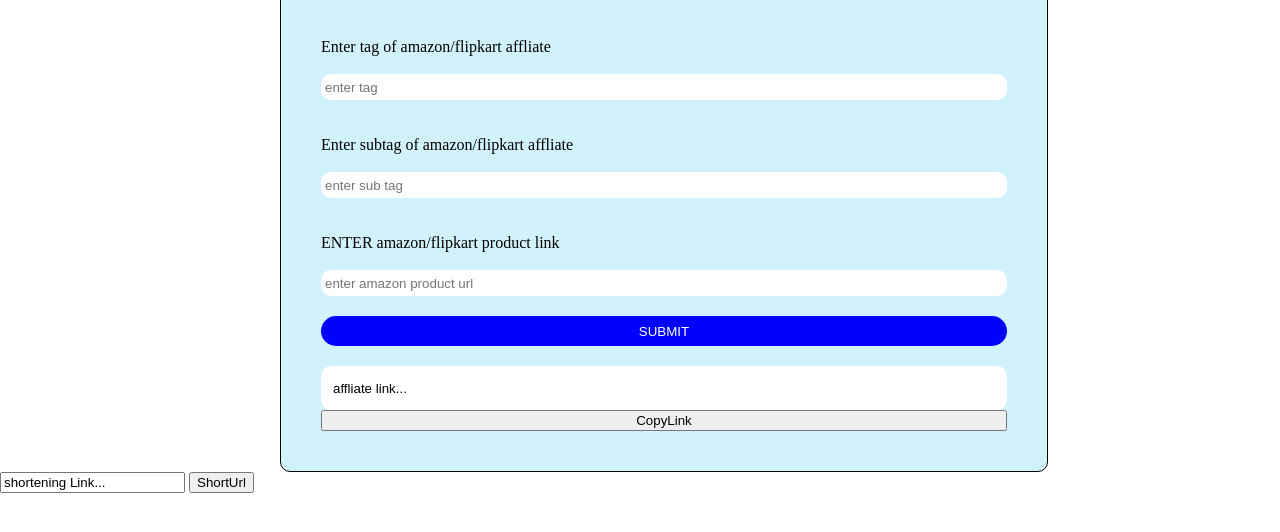
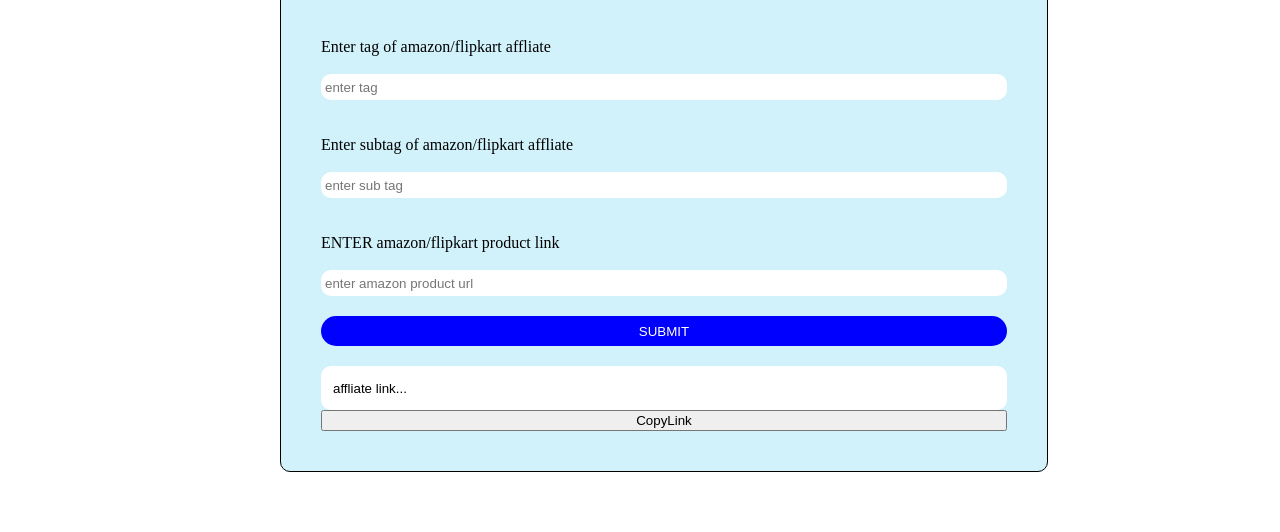
Before and after one commit to harsh11-11/affliate, a plain HTML site: page index.html in a window 1280 px wide. Shown: the part 98-630 px from the top of the page. Drawn offline with Linux system fonts and the light colour scheme.

Commit message:
hide short url

```diff
--- a/index.html
+++ b/index.html
@@ -22,10 +22,10 @@
         <button id= "copyText" onclick="myFunction()">CopyLink</button>
 
     </form>
-        <div className = "shortUrl">
+        <!-- <div className = "shortUrl">
             <input type="text" id="shorteningUr" value="shortening Link..."></input>
             <button id= "copyText" onclick="shortUrl()">ShortUrl</button>
-        </div>
+        </div> -->
     </div>
 </body>
 
```
